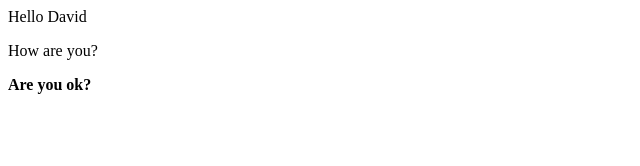
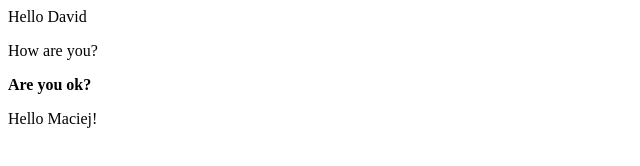
Before and after one commit to Szoker6/trainingGit, a plain HTML site: page index.html in a window 1280 px wide. Shown: the whole page, without its empty margins (0-640 px from the left). Drawn offline with Linux system fonts and the light colour scheme.

Commit message:
Add paragraphy

```diff
--- a/index.html
+++ b/index.html
@@ -2,4 +2,5 @@
     Hello David
     <p>How are you?</p>
     <b>Are you ok?</b>
+    <p>Hello Maciej!</p>
 </div>
```
